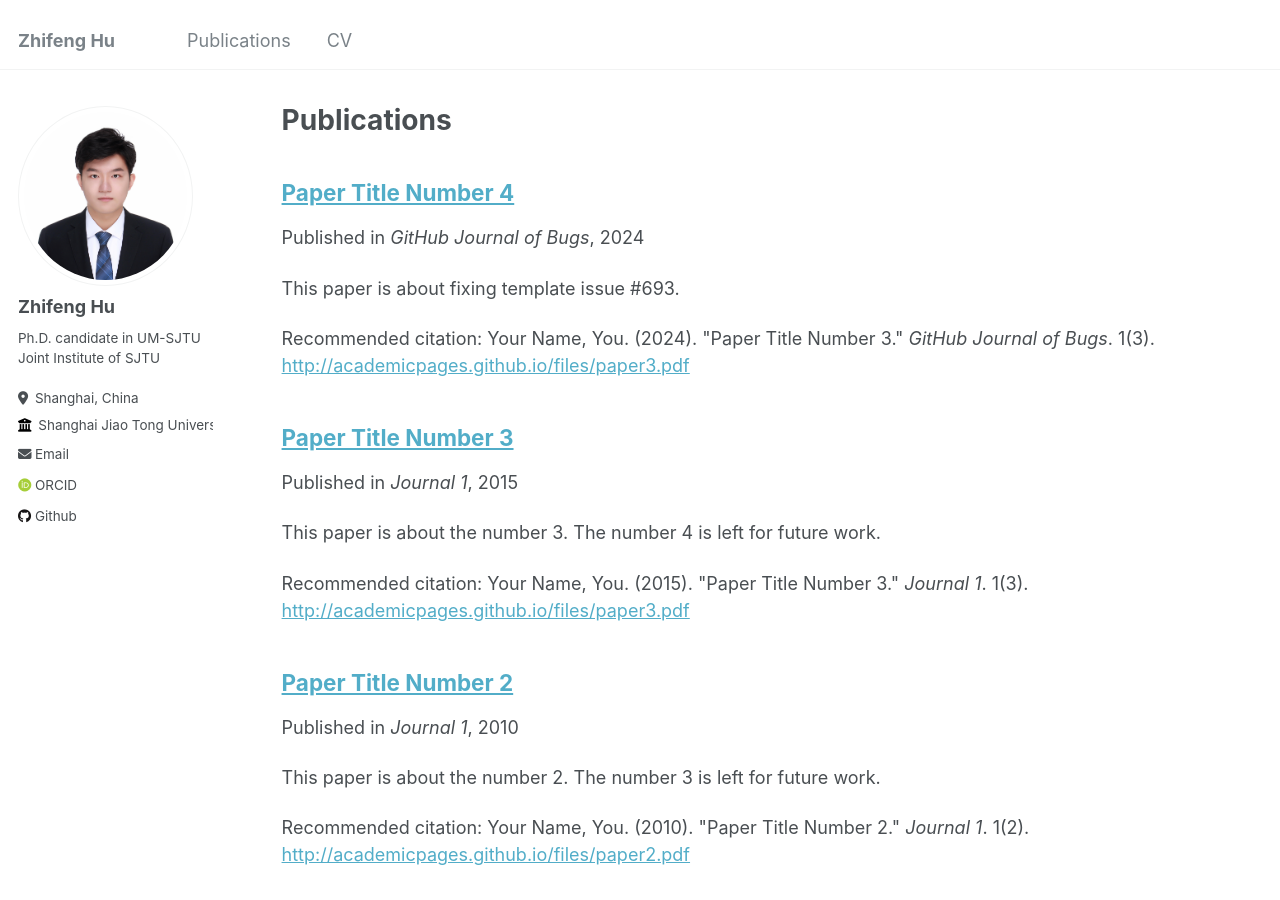
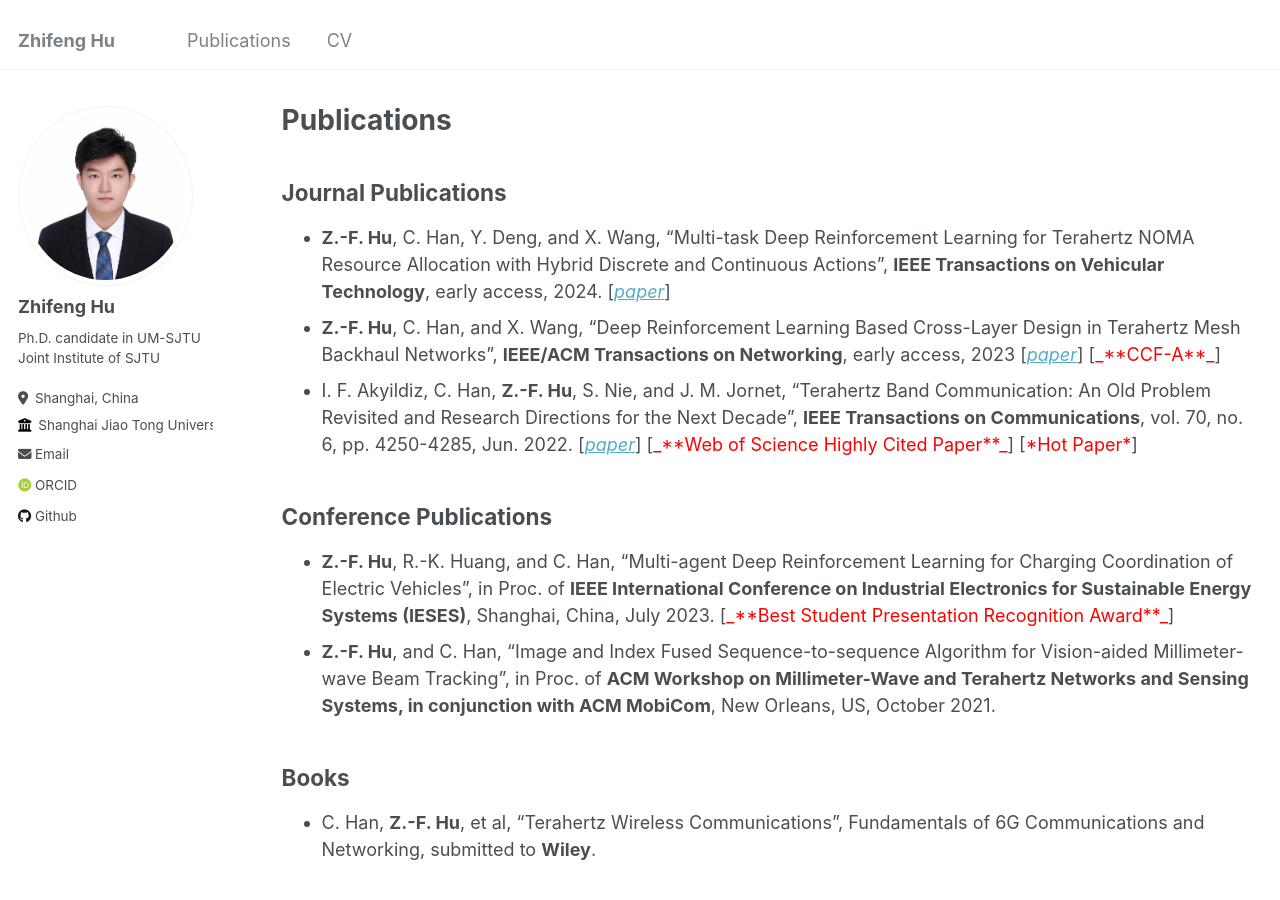
Before and after one commit to CantorHu/CantorHu.github.io, a Jekyll site: the page built from _pages/publications.md, in a window 1280 px wide and 900 px high. Built offline with Jekyll 4.4.1, drawn with Linux system fonts in a browser that asks for light colours; some web fonts are replaced.

Commit message:
Update publications.md

```diff
--- a/_pages/publications.md
+++ b/_pages/publications.md
@@ -4,6 +4,19 @@
 permalink: /publications/
 author_profile: true
 ---
+
+
+## Journal Publications
+- **Z.-F. Hu**, C. Han, Y. Deng, and X. Wang, "Multi-task Deep Reinforcement Learning for Terahertz NOMA Resource Allocation with Hybrid Discrete and Continuous Actions", **IEEE Transactions on Vehicular Technology**, early access, 2024. [[*paper*](https://ieeexplore.ieee.org/document/10480465)]
+- **Z.-F. Hu**, C. Han, and X. Wang, "Deep Reinforcement Learning Based Cross-Layer Design in Terahertz Mesh Backhaul Networks", **IEEE/ACM Transactions on Networking**, early access, 2023 [[*paper*](https://ieeexplore.ieee.org/document/10364873)] [<font color='red'>_**CCF-A**_</font>]
+- I. F. Akyildiz, C. Han, **Z.-F. Hu**, S. Nie, and J. M. Jornet, "Terahertz Band Communication: An Old Problem Revisited and Research Directions for the Next Decade", **IEEE Transactions on Communications**, vol. 70, no. 6, pp. 4250-4285, Jun. 2022. [[*paper*](https://ieeexplore.ieee.org/document/9766110)] [<font color='red'>_**Web of Science Highly Cited Paper**_</font>] [<font color='red'>*Hot Paper*</font>]
+
+## Conference Publications
+- **Z.-F. Hu**, R.-K. Huang, and C. Han, "Multi-agent Deep Reinforcement Learning for Charging Coordination of Electric Vehicles", in Proc. of **IEEE International Conference on Industrial Electronics for Sustainable Energy Systems (IESES)**, Shanghai, China, July 2023. [<font color='red'>_**Best Student Presentation Recognition Award**_</font>]
+- **Z.-F. Hu**, and C. Han, "Image and Index Fused Sequence-to-sequence Algorithm for Vision-aided Millimeter-wave Beam Tracking", in Proc. of **ACM Workshop on Millimeter-Wave and Terahertz Networks and Sensing Systems, in conjunction with ACM MobiCom**, New Orleans, US, October 2021.
+
+## Books
+- C. Han, **Z.-F. Hu**, et al, "Terahertz Wireless Communications", Fundamentals of 6G Communications and Networking, submitted to **Wiley**.
 
 {% if site.author.googlescholar %}
   <div class="wordwrap">You can also find my articles on <a href="{{site.author.googlescholar}}">my Google Scholar profile</a>.</div>
```
